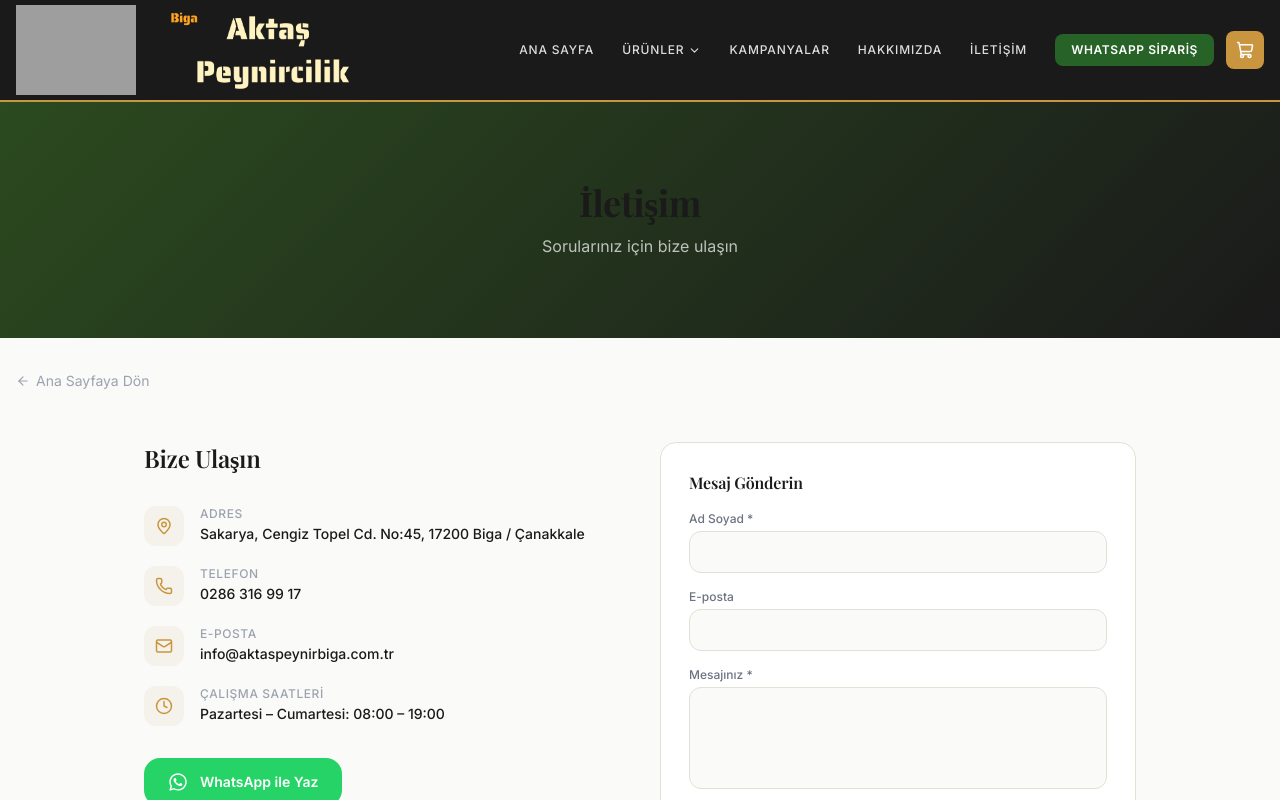
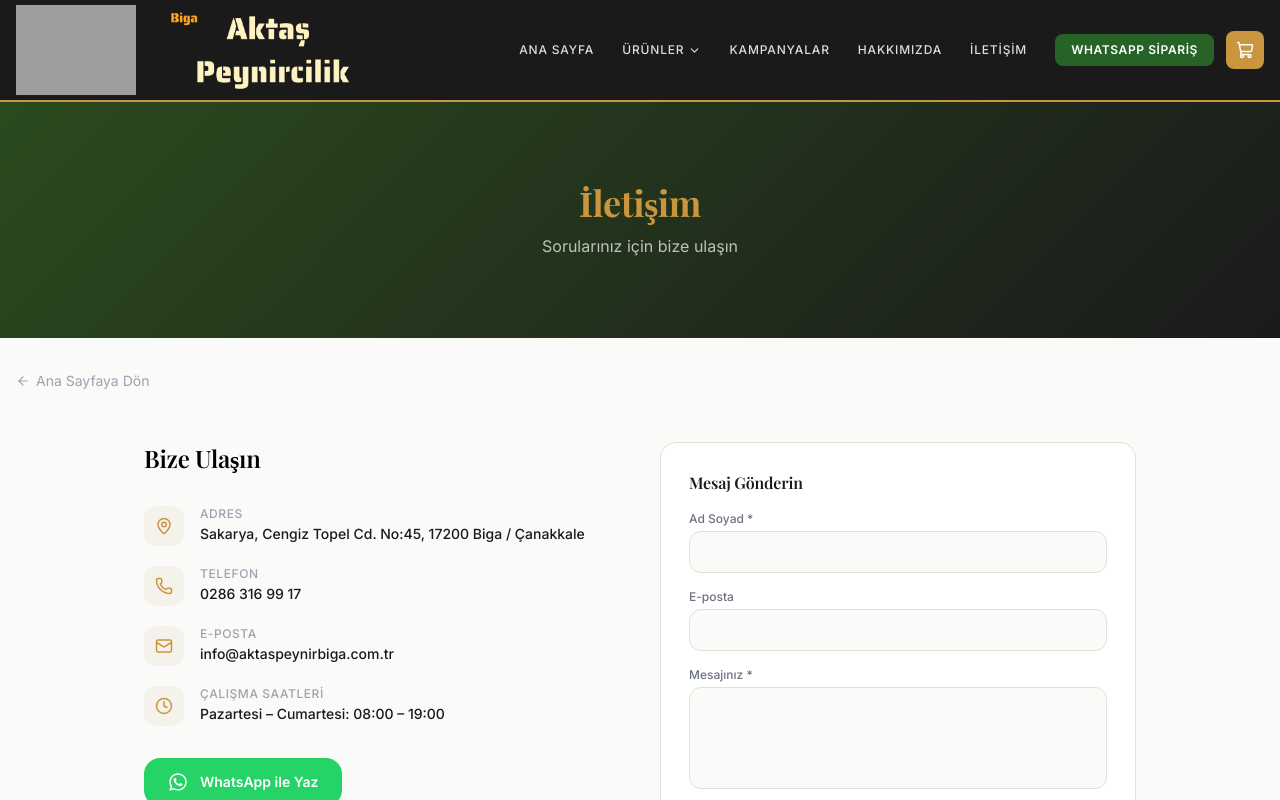
Before and after one commit to inceHTC/aktasyeni, a Next.js app: page /contact in a window 1280 px wide. Shown: the top 800 px of the page. Built offline with nearby package versions, Linux system fonts and the light colour scheme; grey boxes are pictures that could not be loaded.

Commit message:
düzeltme

```diff
--- a/app/contact/page.jsx
+++ b/app/contact/page.jsx
@@ -33,7 +33,7 @@ export default function ContactPage() {
         className="text-white text-center py-20 px-4"
         style={{ background: "linear-gradient(135deg, #2B4A1F 0%, #1A1A1A 100%)" }}
       >
-        <h1 className="text-4xl font-bold mb-3" style={{ fontFamily: "'Playfair Display', serif" }}>
+        <h1 className="text-4xl font-bold mb-3" style={{ fontFamily: "'Playfair Display', serif", color: "#C9963F" }}>
           İletişim
         </h1>
         <p className="text-white/70 text-base">Sorularınız için bize ulaşın</p>
@@ -52,7 +52,7 @@ export default function ContactPage() {
           <div className="grid md:grid-cols-2 gap-10">
             {/* Info */}
             <div>
-              <h2 className="text-2xl font-semibold mb-8" style={{ fontFamily: "'Playfair Display', serif" }}>
+              <h2 className="text-2xl font-semibold mb-8" style={{ fontFamily: "'Playfair Display', serif", color: "#000" }}>
                 Bize Ulaşın
               </h2>
               <div className="flex flex-col gap-5">
```
